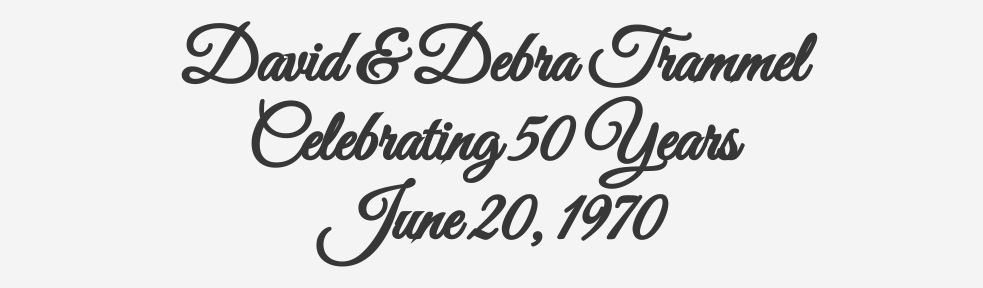
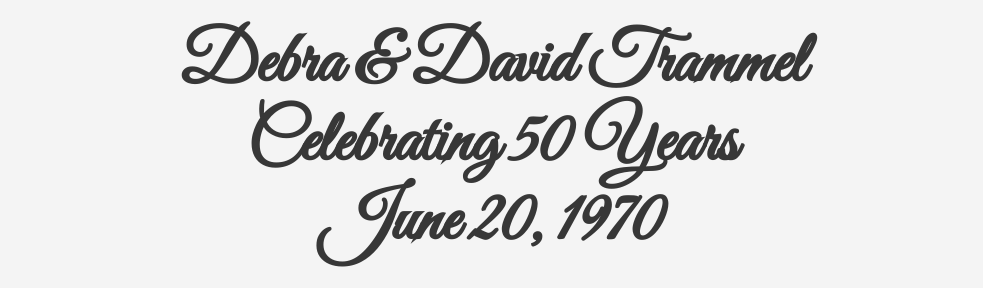
Before and after one commit to charlietanksley/anniversary, a Gatsby site: page / in a window 1280 px wide. Shown: the top 288 px of the page, without its empty margins (148-1131 px from the left). Built offline with nearby package versions, Linux system fonts and the light colour scheme; Gatsby itself is replaced by a stand-in of ours.

Commit message:
puts names in right order

```diff
--- a/src/components/header.js
+++ b/src/components/header.js
@@ -10,7 +10,7 @@ const Header = ({ siteTitle }) => (
   >
     <div>
       <h1 className="header">
-        David & Debra Trammel
+        Debra & David Trammel
         <br /> Celebrating 50 Years
         <br /> June 20, 1970
       </h1>
```
